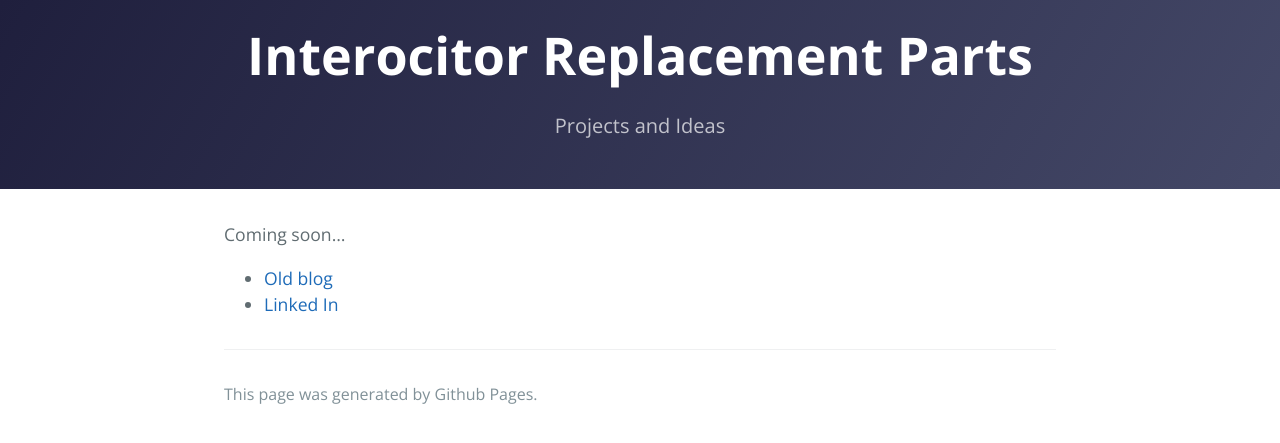
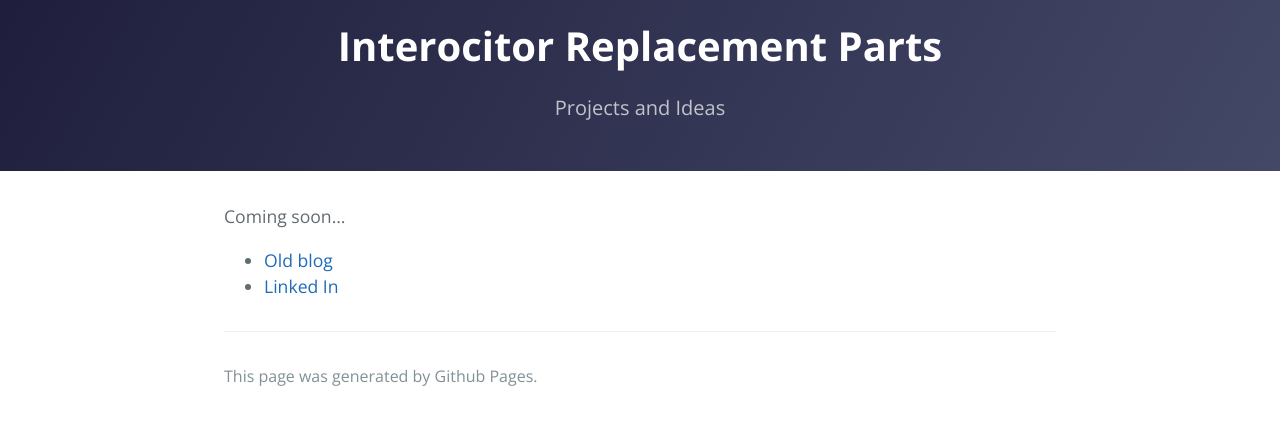
Before and after one commit to nickmain/nickmain.github.io, a Jekyll site: the page built from index.md, in a window 1280 px wide. Shown: the top 443 px of the page. Built offline with Jekyll 4.4.1, drawn with Linux system fonts in a browser that asks for light colours; our own code applies the rules of GitHub Pages for plain Markdown files.

Commit message:
Update style.css

```diff
--- a/assets/css/style.css
+++ b/assets/css/style.css
@@ -544,19 +544,19 @@ a:hover {
 
 @media screen and (min-width: 64em) {
     .project-name {
-        font-size:3.25rem
+        font-size:2.5rem
     }
 }
 
 @media screen and (min-width: 42em) and(max-width: 64em) {
     .project-name {
-        font-size:2.25rem
+        font-size:2rem
     }
 }
 
 @media screen and (max-width: 42em) {
     .project-name {
-        font-size:1.75rem
+        font-size:1.5rem
     }
 }
 
```
